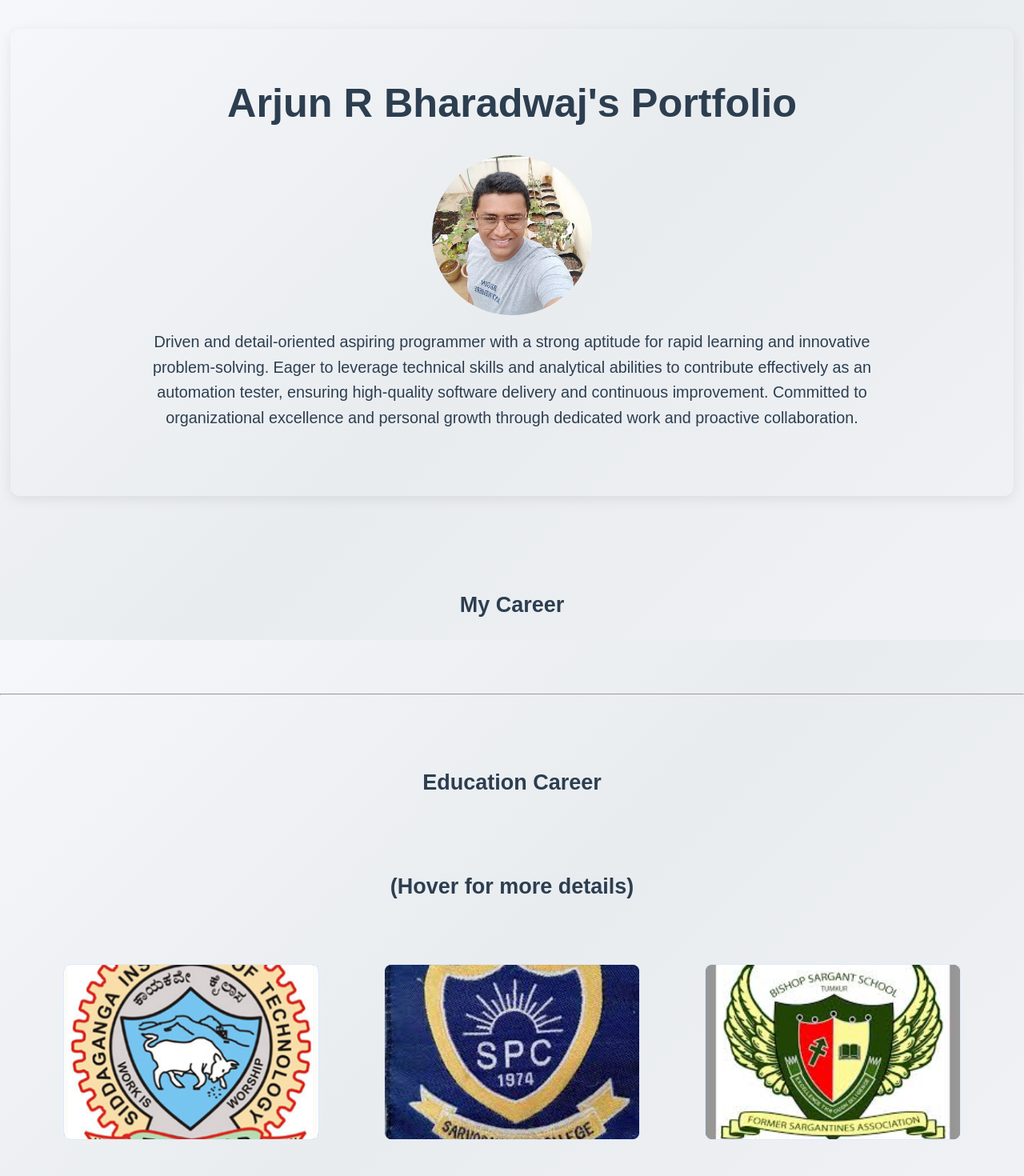
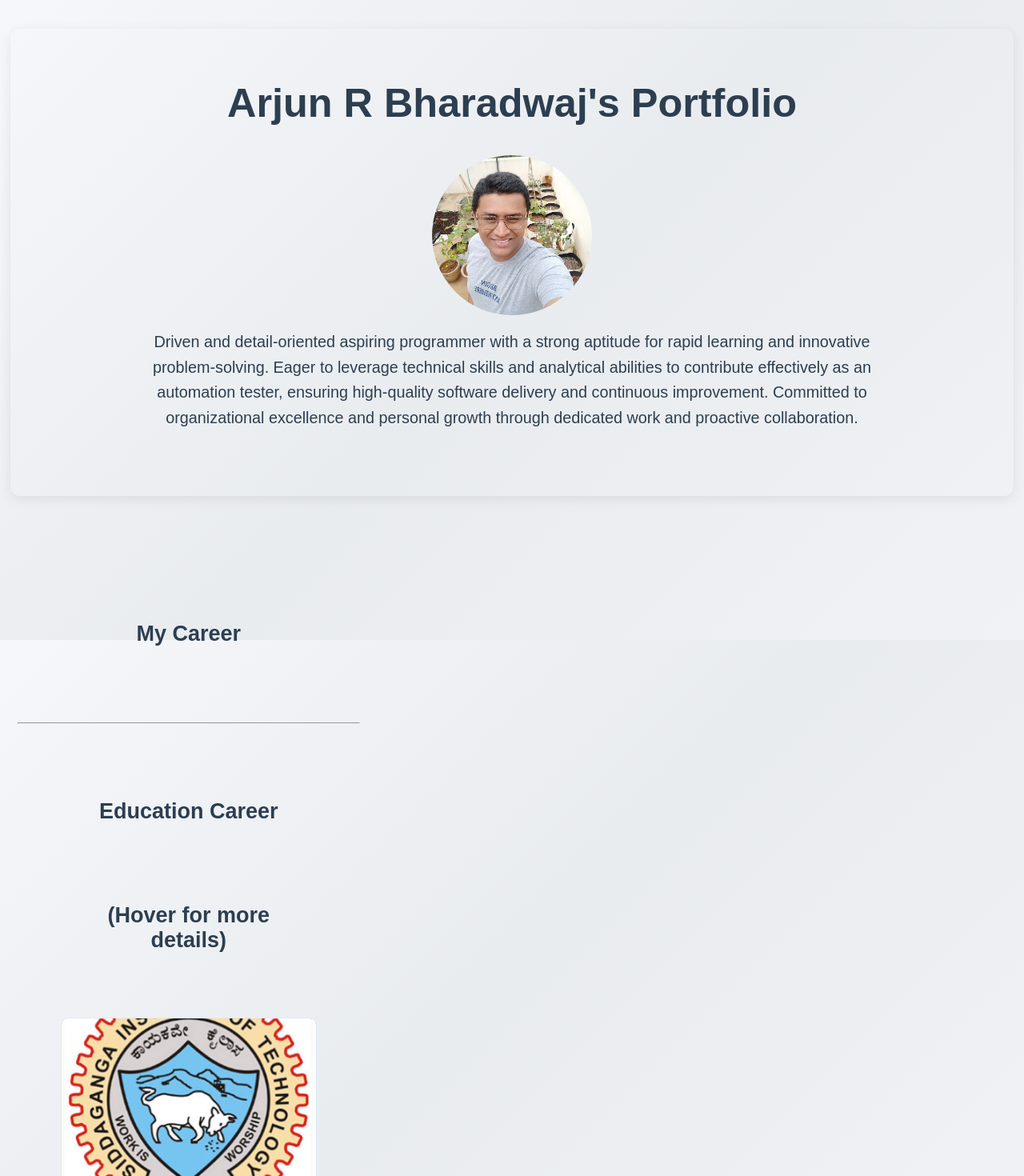
Before and after one commit to barjun25/MyAngProfile, an Angular app: page / in a window 1280 px wide. Shown: the top 1470 px of the page at 80% size. Built offline with nearby package versions, Linux system fonts and the light colour scheme.

Commit message:
Update app.component.html

```diff
--- a/src/app/app.component.html
+++ b/src/app/app.component.html
@@ -1,5 +1,5 @@
 <app-header />
-<!-- <main> -->
+<main>
   <section id="title">
     <section id="mycareer">
       <div class="career-heading">
@@ -121,7 +121,7 @@
       </div>
     </section>
   </section>
-<!-- </main> -->
+</main>
 
 <!-- Prayagh Popup Modal -->
 <div
```
Lines whose indentation alone changed are shown as unchanged.
